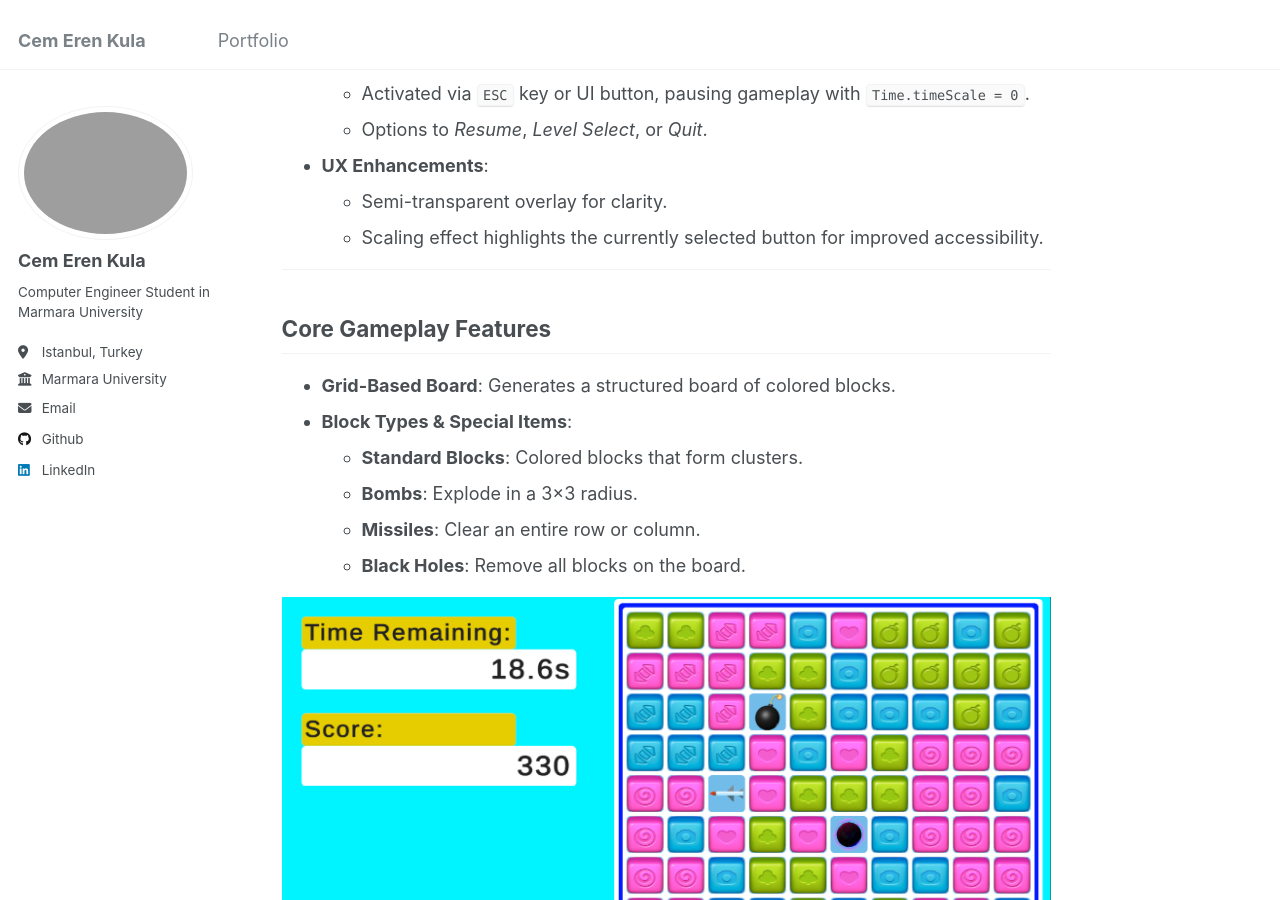
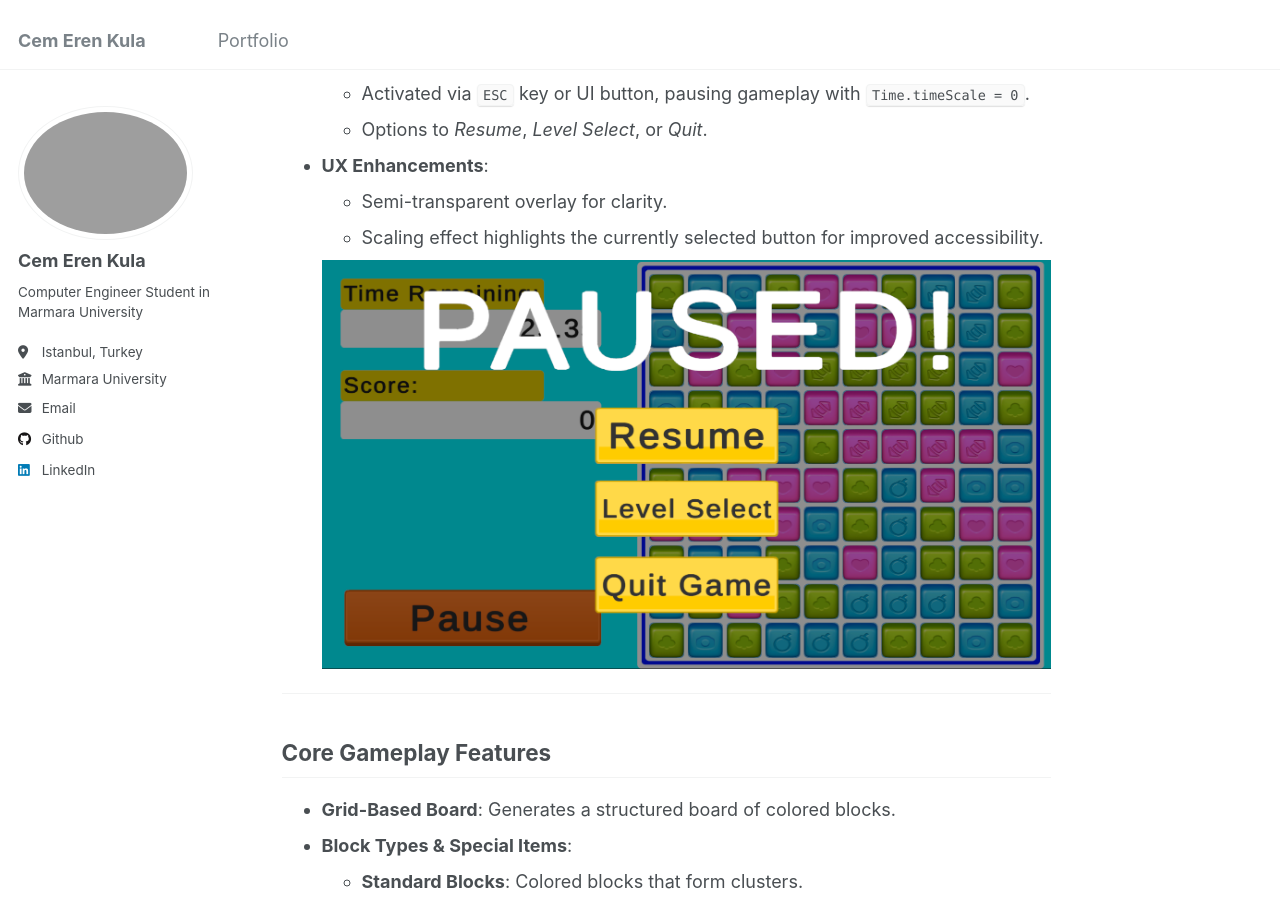
Before and after one commit to cemerenkula/cemerenkula.github.io, a Jekyll site: the page built from _portfolio/portfolio-1.md, in a window 1280 px wide and 900 px high, scrolled down 1770 px. Built offline with Jekyll 4.4.1, drawn with Linux system fonts in a browser that asks for light colours.

Commit message:
Add Pause Menu Screen Shot

```diff
--- a/_portfolio/portfolio-1.md
+++ b/_portfolio/portfolio-1.md
@@ -35,6 +35,8 @@ Developed a dynamic **Tile Blast** puzzle game featuring intuitive UI, engaging
 - **UX Enhancements**:
   - Semi-transparent overlay for clarity.
   - Scaling effect highlights the currently selected button for improved accessibility.
+
+  ![Tile Blast Game Screenshot](/images/Tile_Blast_PauseMenu.png)
 
 ---
 
```
Also changed, not shown: images/Tile_Blast_PauseMenu.png (added).
